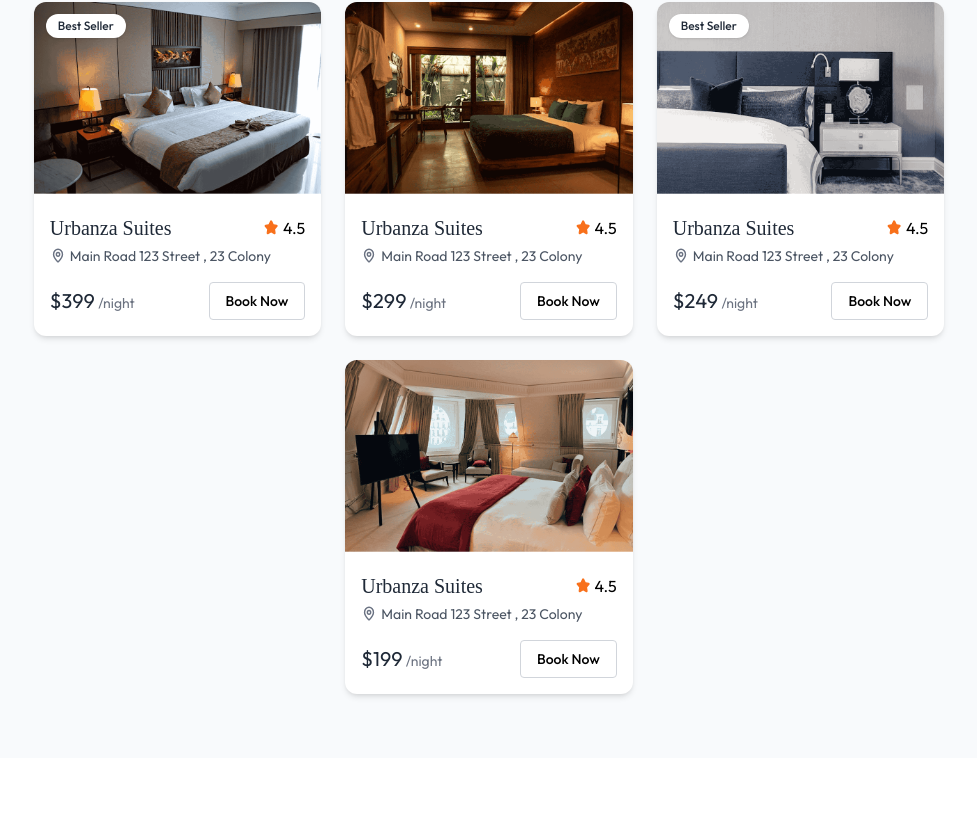
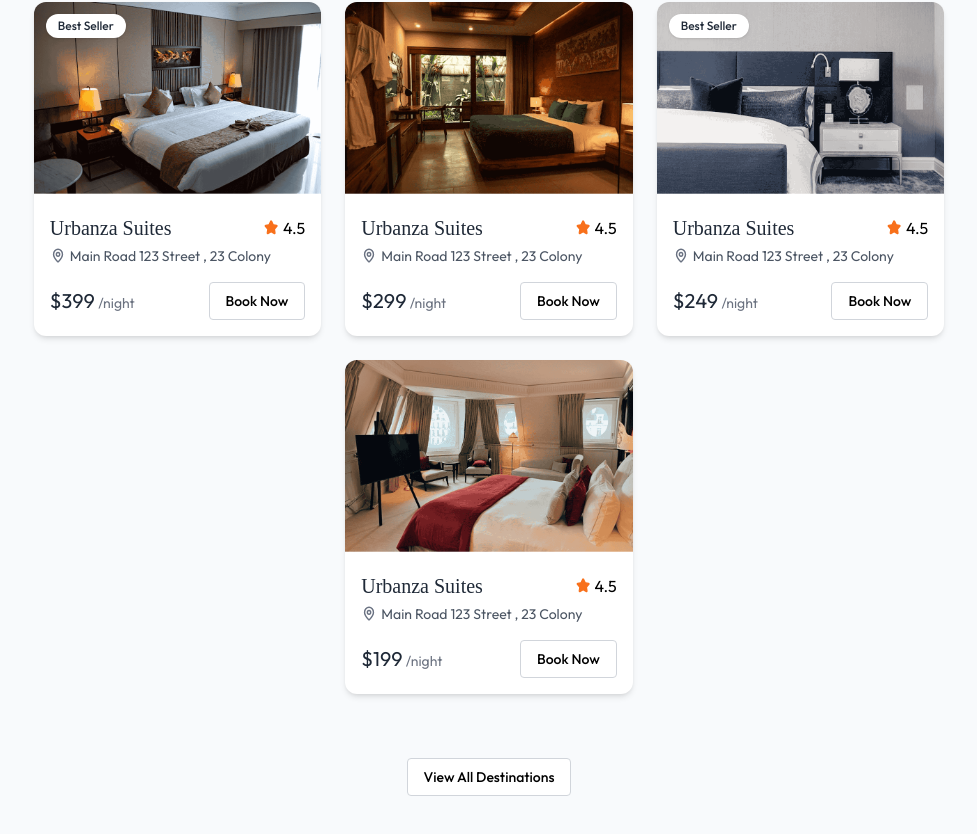
Before and after one commit to Tharunkunamalla/Sapphire-skies-resort, a React (Vite) app: page / in a window 1280 px wide. Shown: the part 1038-1872 px from the top of the page, without its empty margins (151-1128 px from the left). Before the commit the page ends 1796 px from the top, so only its background shows below. Built offline with nearby package versions, Linux system fonts and the light colour scheme; no server answers; a web font is replaced by a local one.

Commit message:
added changed navbar

```diff
--- a/src/components/FeaturedDestination.jsx
+++ b/src/components/FeaturedDestination.jsx
@@ -2,8 +2,10 @@ import React from "react";
 import HotelCard from "./HotelCard";
 import {roomsDummyData} from "../assets/assets";
 import Title from "./Title";
+import {useNavigate} from "react-router-dom";
 
 const FeaturedDestination = () => {
+  const navigate = useNavigate();
   return (
     <div className="flex flex-col items-center px-6 md:px-16 lg:px-24 py-16 bg-slate-50">
       <Title
@@ -15,6 +17,15 @@ const FeaturedDestination = () => {
           <HotelCard key={room._id} room={room} index={index} />
         ))}
       </div>
+      <button
+        onClick={() => {
+          navigate("/rooms");
+          scrollTo(0, 0);
+        }}
+        className="my-16 px-4 py-2 text-sm font-medium border border-gray-300 rounded bg-white hover: bg-gray-5Ø transition-all cursor-pointer"
+      >
+        View All Destinations
+      </button>
     </div>
   );
 };
--- a/src/components/Navbar.jsx
+++ b/src/components/Navbar.jsx
@@ -39,20 +39,18 @@ const Navbar = () => {
   const location = useLocation();
 
   useEffect(() => {
-    if (location.pathname !== "/") {
-      setIsScrolled(true);
-      return;
-    } else {
-      setIsScrolled(false);
-    }
-    setIsScrolled((prev) => (location.pathname !== "/" ? true : prev));
+    const updateScrollState = () => {
+      if (location.pathname !== "/") {
+        setIsScrolled(true);
+      } else {
+        setIsScrolled(window.scrollY > 10);
+      }
+    };
 
-    const handleScroll = () => {
-      setIsScrolled(window.scrollY > 10);
-    };
-    window.addEventListener("scroll", handleScroll);
-    return () => window.removeEventListener("scroll", handleScroll);
-  }, []);
+    updateScrollState(); // Run on mount and route change
+    window.addEventListener("scroll", updateScrollState);
+    return () => window.removeEventListener("scroll", updateScrollState);
+  }, [location.pathname]);
 
   return (
     <nav
```
